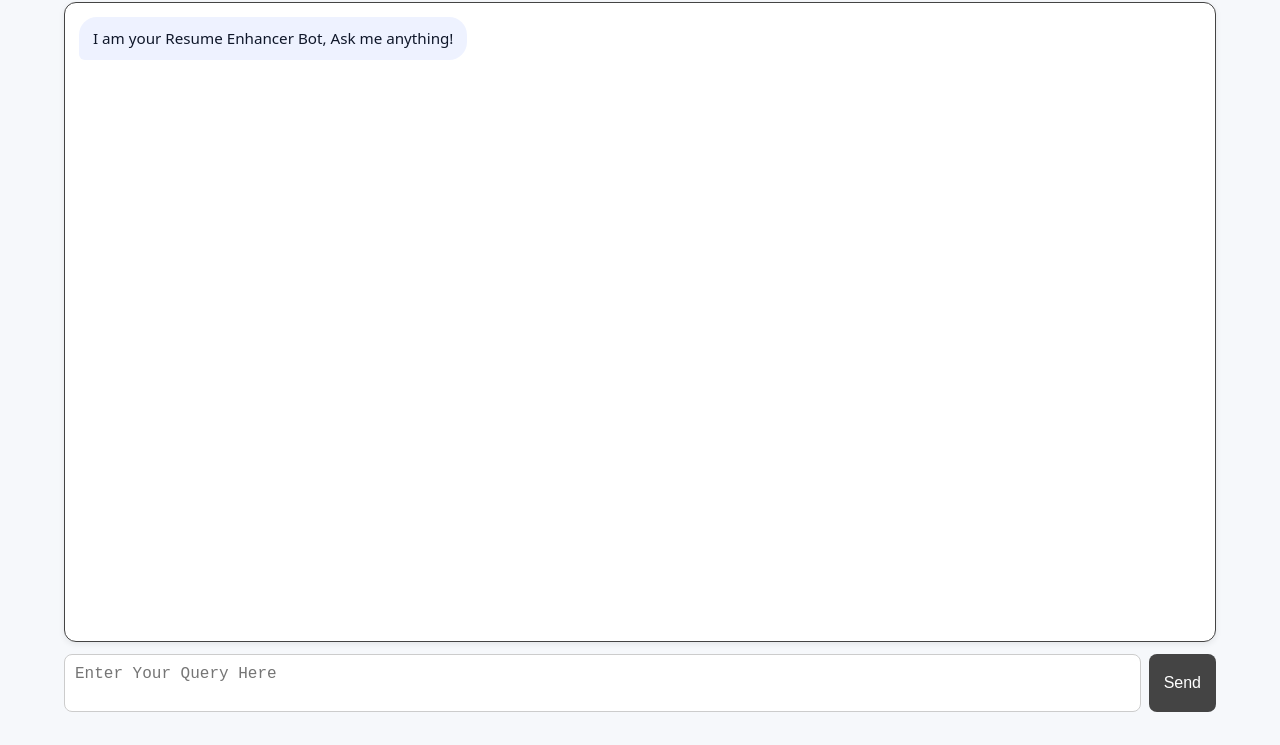
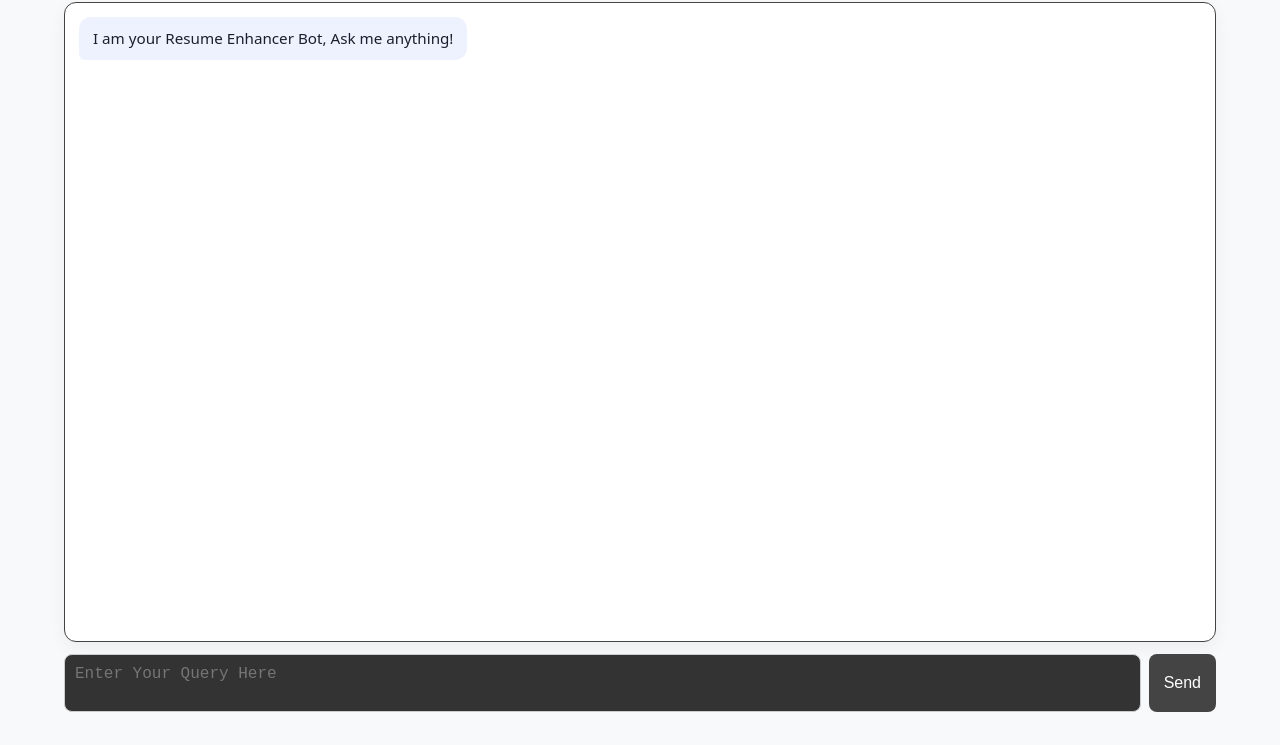
Before and after one commit to MxAli-56/Resume_Enhancer_Bot, a plain HTML site: page frontend/index.html in a window 1280 px wide. Shown: the part 55-800 px from the top of the page. Drawn offline with Linux system fonts and the light colour scheme.

Commit message:
Have better color contrast for both dark and light background

```diff
--- a/frontend/style.css
+++ b/frontend/style.css
@@ -1,27 +1,30 @@
-/* ---------- Variables (keep colors as current resume bot) ---------- */
-:root{
-  --bg: #f6f8fb;
+/* ---------- Variables (easy to tweak) ---------- */
+:root {
+  --bg: #f8f9fa;
   --card: #ffffff;
   --muted: #6b7280;
   --accent: #2563eb;
   --bot-bg: #eef2ff;
-  --user-bg: #dcfce7;
-  --text: #0f172a;
-  --radius: 18px;  /* bigger, like old chatbot */
-  --shadow-sm: 0 2px 6px rgba(0,0,0,0.08);
+  --user-bg: #e9fce9;
+  --text: #1a1f2c;
+  --radius: 12px;
+  --shadow-sm: 0 6px 18px rgba(0,0,0,0.05);
+  --textarea: #333
 }
 
-/* Dark mode */
+/* Dark mode override (toggle by adding .dark to <body>) */
 body.dark {
-  --bg: #071022;
-  --card: #0b1220;
+  --bg: #0e1525;
+  --card: #141b2d;
   --muted: #94a3b8;
   --accent: #3b82f6;
-  --bot-bg: #2c2c2e;
-  --user-bg: #2979ff;
-  --text: #e6eef7;
+  --bot-bg: #1e293b;
+  --user-bg: #1b4332;
+  --text: #e2e8f0;
   --shadow-sm: none;
+  --textarea: #f8f9fa
 }
+
 
 /* ---------- Base layout ---------- */
 * { box-sizing: border-box; }
@@ -141,6 +144,7 @@ nav {
   border-radius: 8px;
   font-size: 1rem;
   resize: none;
+  background: var(--textarea);
 }
 .query button {
   padding: 10px 15px;
```
